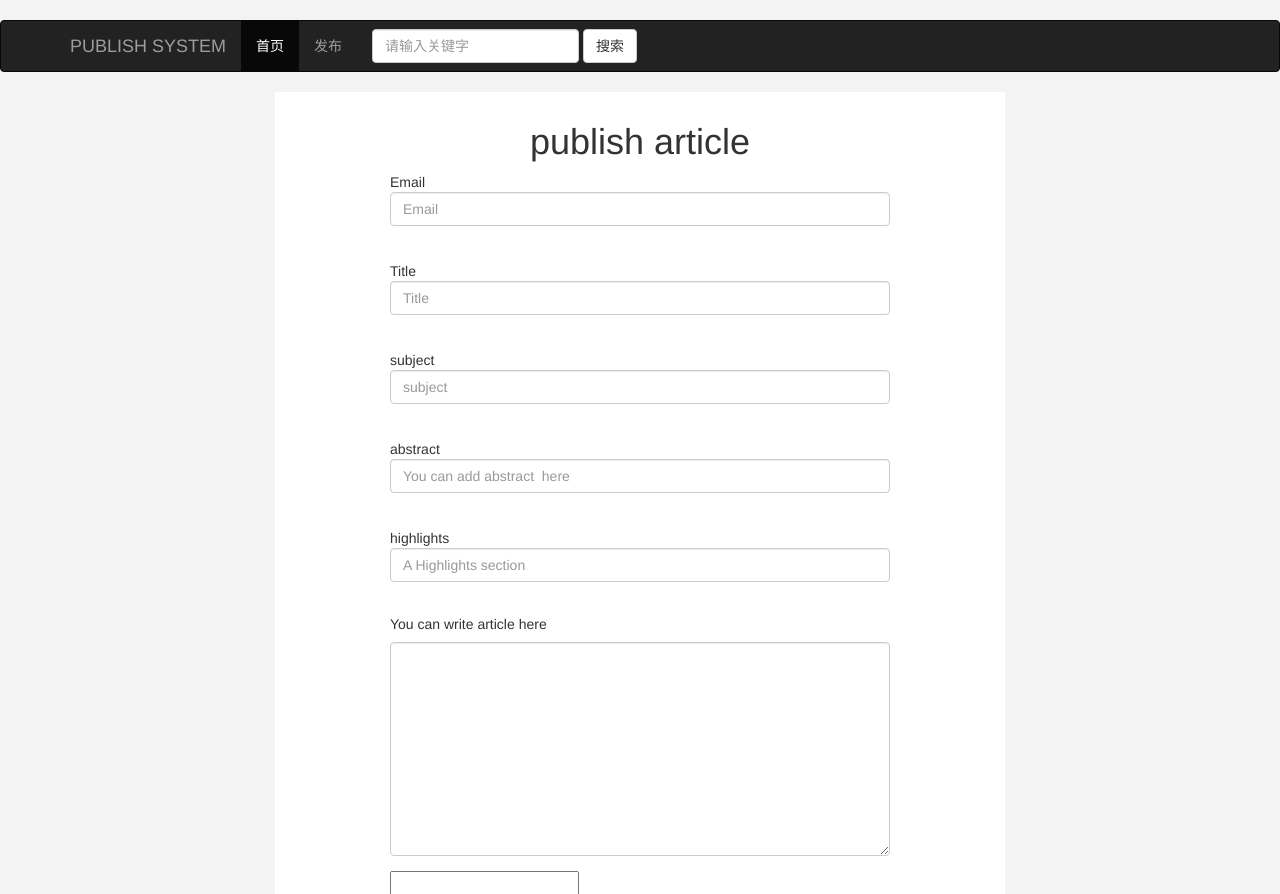
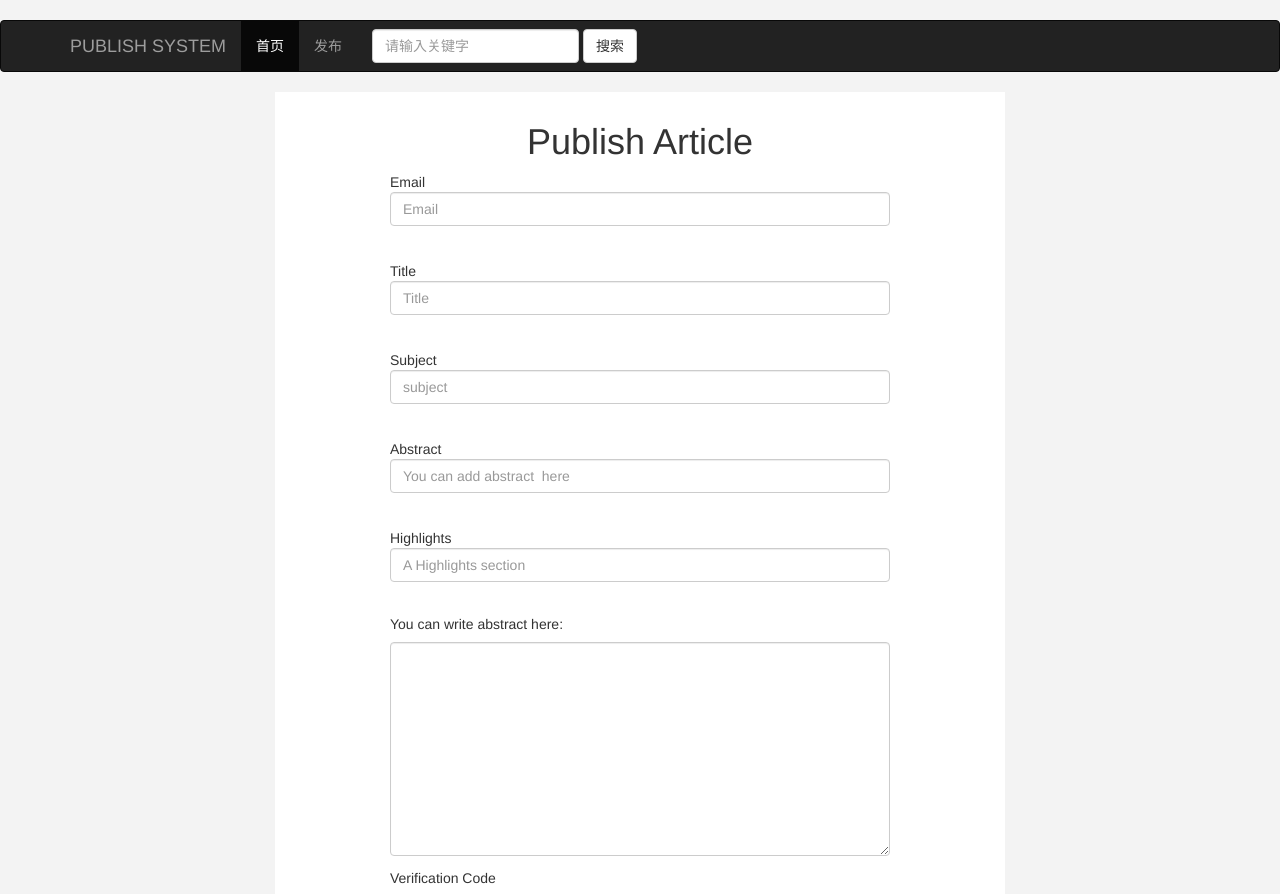
Before and after one commit to Suchist/PublishSystem, a Flask app: page /publish in a window 1280 px wide. Shown: the top 894 px of the page. Run offline with Flask 2, Linux system fonts and the light colour scheme.

Commit message:
Optimize the details

```diff
--- a/templates/AuthorPage.html
+++ b/templates/AuthorPage.html
@@ -1,11 +1,11 @@
 {% extends 'base.html' %}
-{% block title %}发布{% endblock %}
+{% block title %}Publish{% endblock %}
 {% block head %}
     <link rel="stylesheet" href="{{ url_for('static',filename='CSS/AuthorPage.css') }}">
      <link rel="stylesheet" href="{{ url_for('static',filename='CSS/base.css') }}">
 {% endblock %}
 {% block main %}
-    <h1 class="page-title" align="center">publish article</h1>
+    <h1 class="page-title" align="center">Publish Article</h1>
     <form action="/publish" method="post">
         <div class="form-container">
             <div class="form-group">
@@ -17,30 +17,31 @@
             <input type="text" placeholder="Title"  name="article_title" class="form-control" required="required"><br>
             </div>
             <div class="form-group">
-                <span>subject</span>
+                <span>Subject</span>
             <input type="text" placeholder="subject"  name="article_subject" class="form-control" required="required"><br>
             </div>
             <div class="form-group">
-                <span>abstract</span>
+                <span>Abstract</span>
             <input type="text" placeholder="You can add abstract  here"  name="abstract" class="form-control" required="required"><br>
             </div>
             <div class="form-group">
-                <span>highlights</span>
+                <span>Highlights</span>
             <input type="text" placeholder="A Highlights section"  name="highlight" class="form-control" required="required"><br>
             </div>
 
             <div class="form-group">
-                <h5>You can write article here</h5>
+                <h5>You can write abstract here:</h5>
            <textarea name="content"    rows="10" class="form-control"  required="required" > </textarea>
             </div>
               <div class="form-group">
-                <input type="text" name="validate" style="..." required="required">
+                  <h5 >Verification Code</h5>
+                  <input type="text" name="validate" style="..." required="required">
                 <img  src="/code " onclick="this.src='/code?'+ Math.random()" style="...">
             </div>
 
-            <div class="form-group">
+            <div class="form-group ">
                 <input type="file" name="file">
-                <input type="submit" class="btn btn-primary" value="submit">
+                <input type="submit" class="btn btn-primary" value="submit" style="margin-top: 20px">
             </div>
 
         </div>
```
